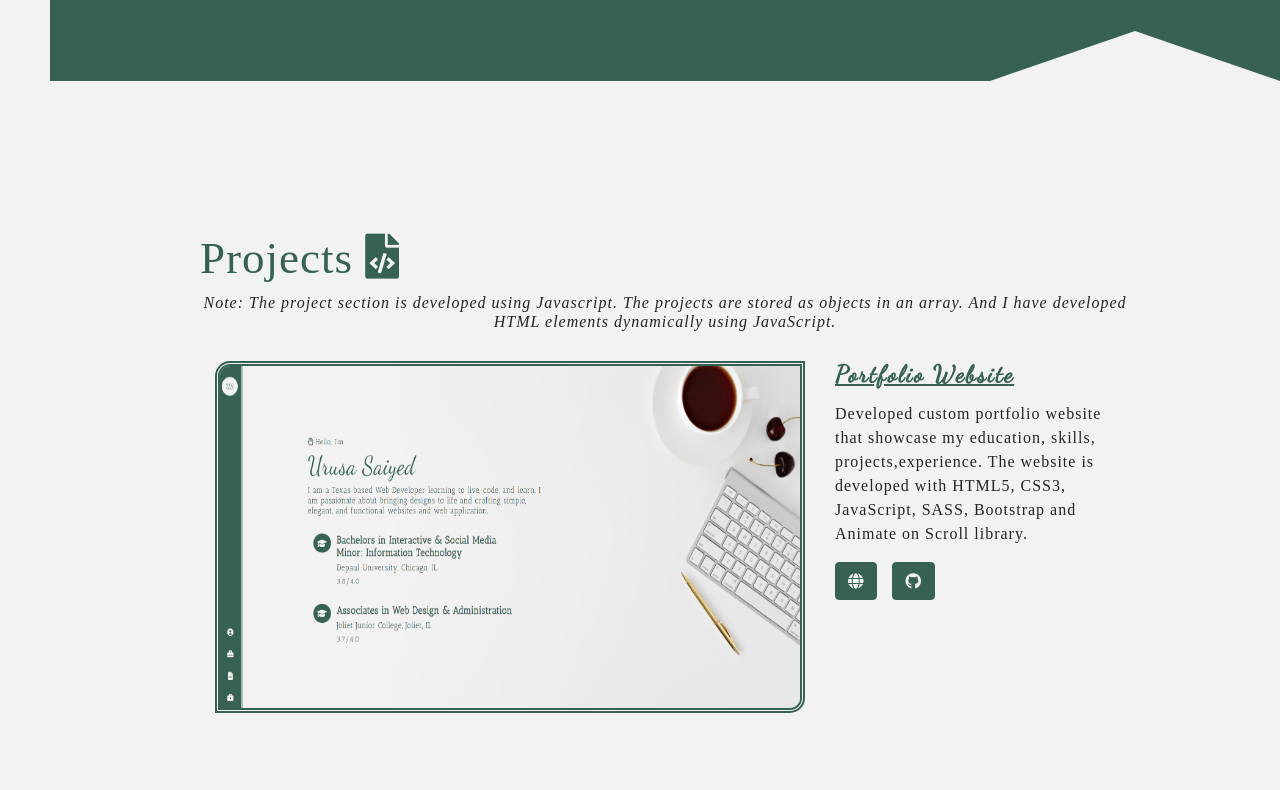
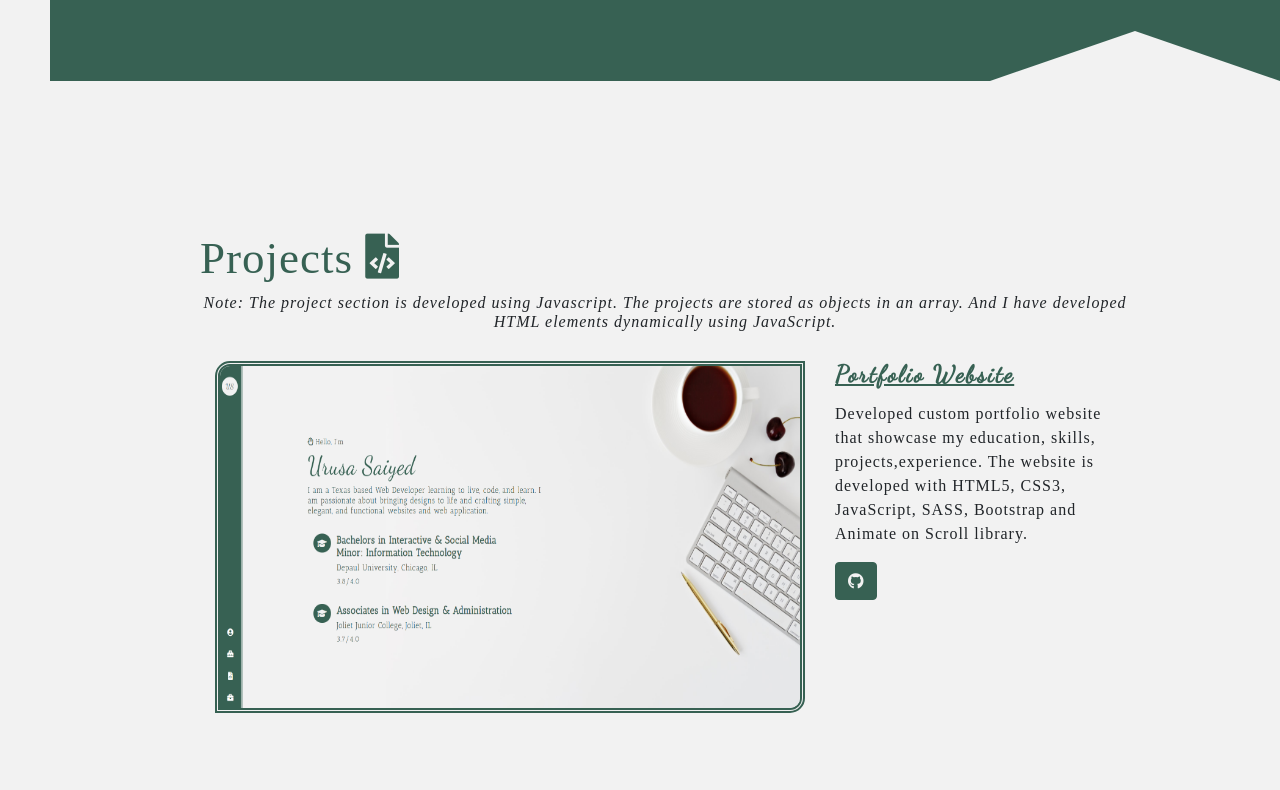
Before and after one commit to usaiyed27/portfolio, a website: page index.html in a window 1280 px wide. Shown: the part 1486-2276 px from the top of the page. Drawn offline with nearby package versions, Linux system fonts and the light colour scheme; a web font is replaced by a local one.

Commit message:
modified project.js

```diff
--- a/index.html
+++ b/index.html
@@ -92,7 +92,7 @@
 								<li>HTML5</li>
 								<li>CSS3</li>
 								<li>JavaScript</li>
-								<li>Bootstrap</li>
+								<li>React</li>
 								<li>SASS</li>
 							</ul>
 						</div>
--- a/js/projects.js
+++ b/js/projects.js
@@ -1,11 +1,11 @@
-let projects = [
+let projectsArray = [
 		{
 		'image' : 'images/portfolio.png',
 		'title' : 'Portfolio Website',
 		'description' : `Developed custom portfolio website that showcase my
 		 education, skills, projects,experience. The website is developed with HTML5, CSS3, JavaScript, SASS, Bootstrap
 		 and Animate on Scroll library.`,
-		'website' : 'https://urusasaiyed.netlify.app',
+		'website' : '',
 		'github' : 'https://github.com/usaiyed27/portfolio',
 		},
 		{
@@ -39,11 +39,11 @@ let projects = [
 
 let mainProjectCard = () => {
 
-	for(let i = 0; i< projects.length; i++){
-		 let obj = projects[i];
-		 createProjectRow(i);
-		 let proDiv = document.getElementById('project#' + i);
-		 createProjectCol1(i, proDiv);
+	for(let project in projectsArray){
+		 let obj = projectsArray[project];
+		 createProjectRow(project);
+		 let proDiv = document.getElementById('project#' + project);
+		 createProjectCol1(project, proDiv);
 		 createProjectCol2(proDiv);
 		 createProjectImage(obj,proDiv);
 		 createProjectTitle(obj,proDiv);
@@ -56,14 +56,14 @@ let mainProjectCard = () => {
 
 window.onload = mainProjectCard;
 
-function createProjectImage(obj, proDiv){
+const createProjectImage = (obj, proDiv) => {
 	const projectImage = document.createElement('img');
 	projectImage.className = 'card-img';
 	projectImage.setAttribute('src', obj.image);
 	proDiv.getElementsByClassName('col-12 col-lg-8')[0].appendChild(projectImage);
 }
 
-function createWebsiteLink(obj,proDiv){
+const createWebsiteLink = (obj,proDiv) => {
 	if(obj.website != ''){
 		const webLink = document.createElement('a');
 			webLink.className = 'btn link';
@@ -78,7 +78,7 @@ function createWebsiteLink(obj,proDiv){
 	}
 }
 
-function createGithubLink(obj,proDiv){
+const createGithubLink = (obj,proDiv) => {
 
 	if( obj.github != '' ){
 		const gitLink = document.createElement('a');
@@ -94,7 +94,7 @@ function createGithubLink(obj,proDiv){
 	}
 }
 
-function createProjectDescription(obj,proDiv){
+const createProjectDescription = (obj,proDiv) => {
 	const projectDescription = document.createElement('p');
 	let descriptionText = document.createTextNode(obj.description);
 	projectDescription.appendChild(descriptionText);
```
